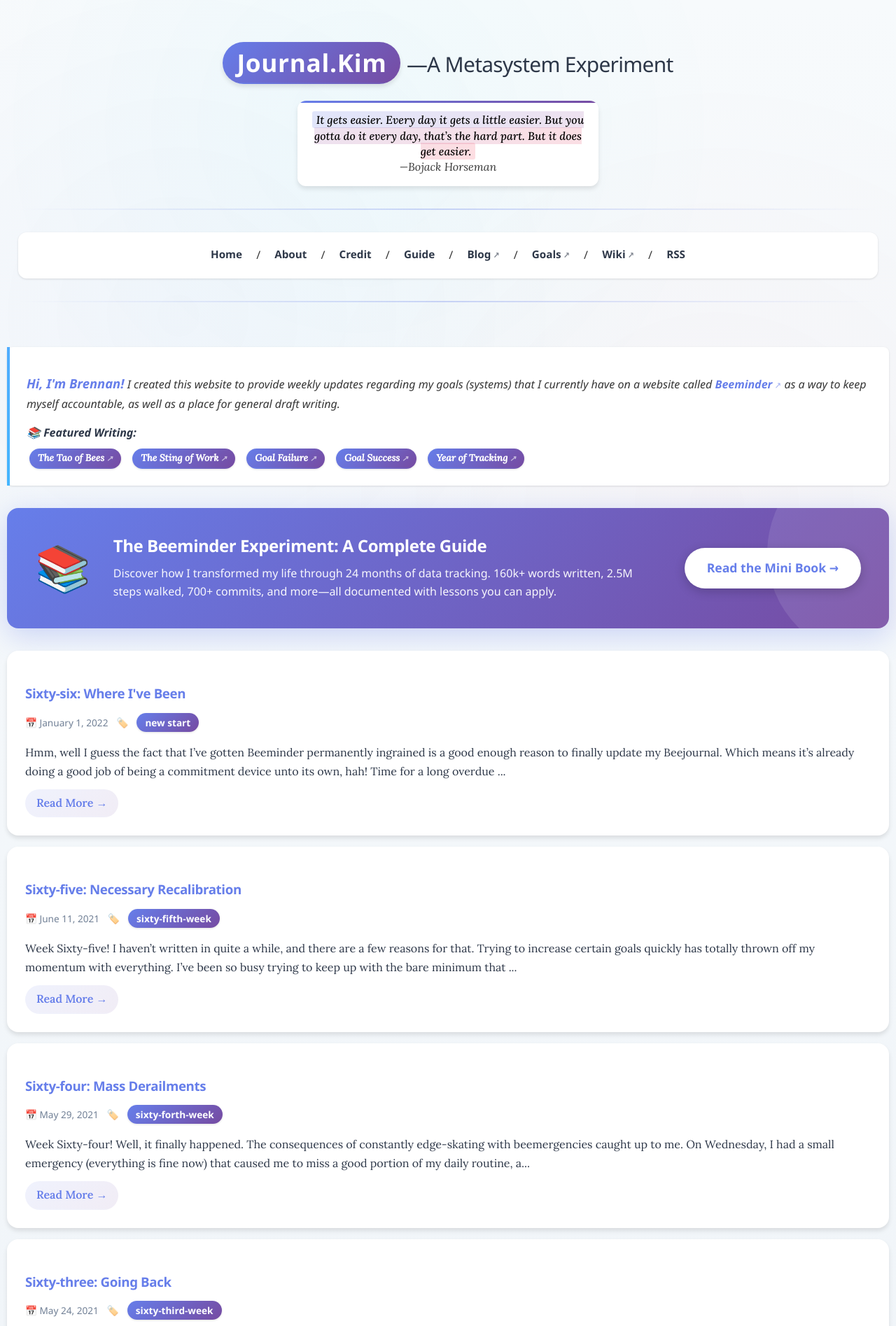
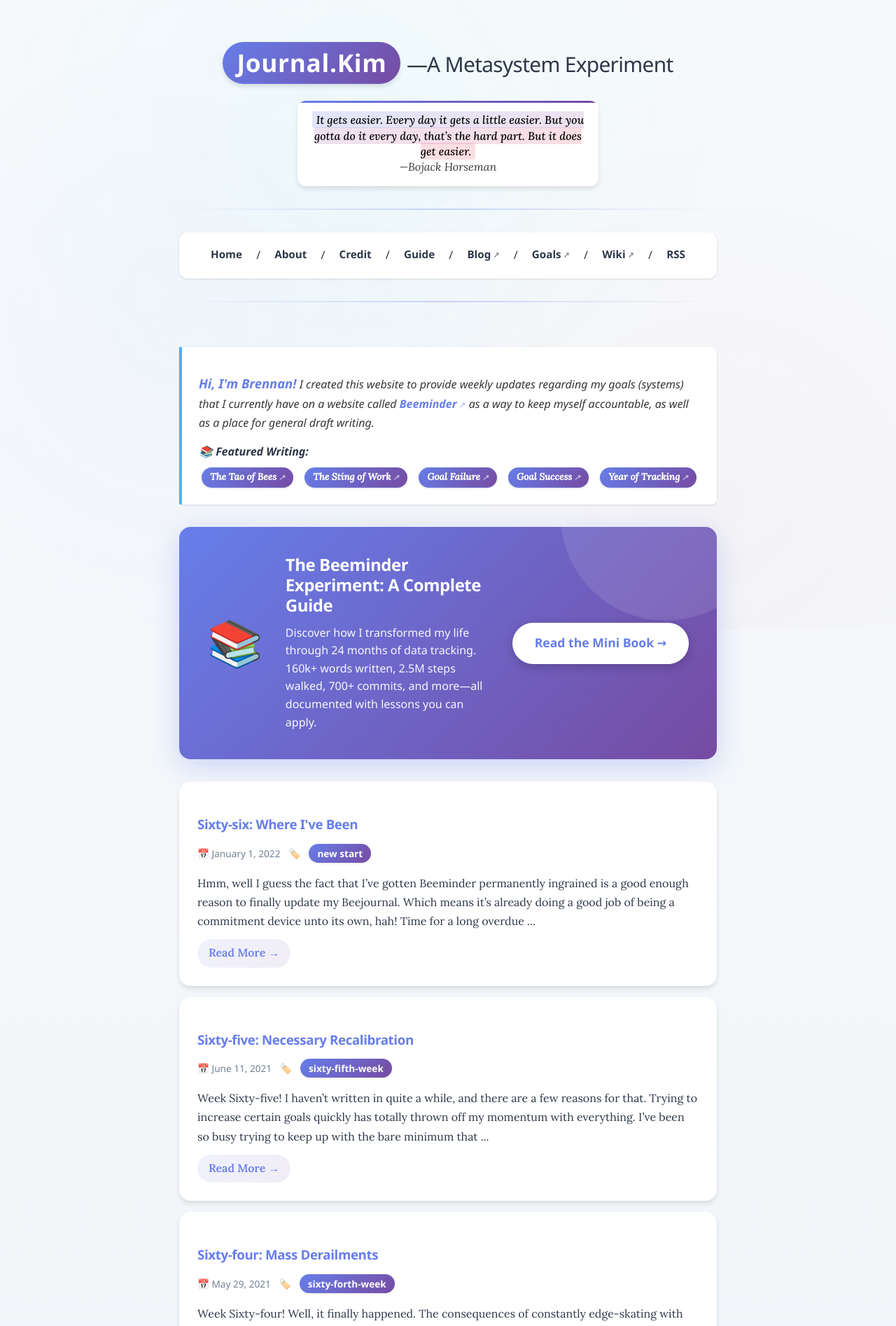
Before and after one commit to brennanbrown/journalbar, a Jekyll site: the page built from index.html, in a window 1280 px wide. Shown: the top 1895 px of the page at 70% size. Built offline with Jekyll 4.4.1, drawn with Linux system fonts in a browser that asks for light colours; the list of posts is cut into pages by our own code.

Commit message:
Fix content width constraint for desktop while maintaining mobile responsiveness

```diff
--- a/assets/main.css
+++ b/assets/main.css
@@ -40,7 +40,17 @@
     position: relative;
     font-family: 'Lora', Georgia, serif;
     overflow-x: hidden;
-    max-width: 100vw;
+}
+
+/* Constrain main content width on desktop */
+main {
+    max-width: 100%;
+}
+
+#content {
+    max-width: 1200px;
+    margin: 0 auto;
+    padding: 0 1rem;
 }
 
 /* Animated background pattern - static, no animation */
@@ -462,8 +472,8 @@
     overflow-wrap: break-word;
 }
 
-/* Ensure all containers respect viewport */
-body, main, article, section, div, header, footer {
+/* Ensure media and overflow-prone elements respect viewport */
+img, video, iframe, table, pre, code {
     max-width: 100%;
 }
 
@@ -471,7 +481,6 @@
 table {
     display: block;
     overflow-x: auto;
-    max-width: 100%;
 }
 
 /* Responsive adjustments */
```
